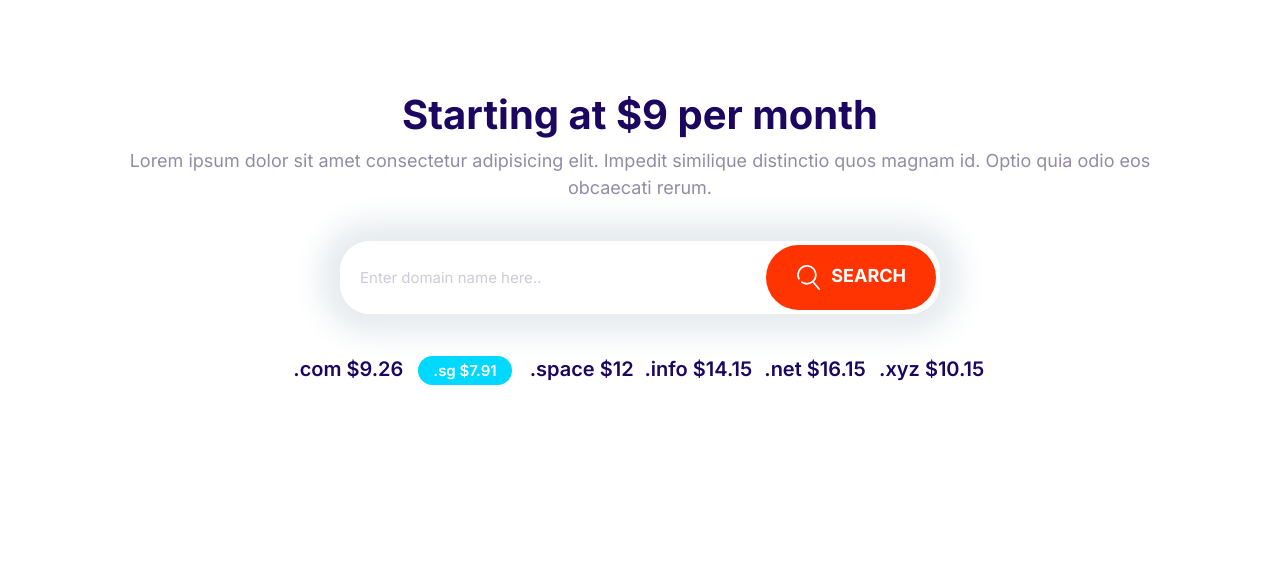
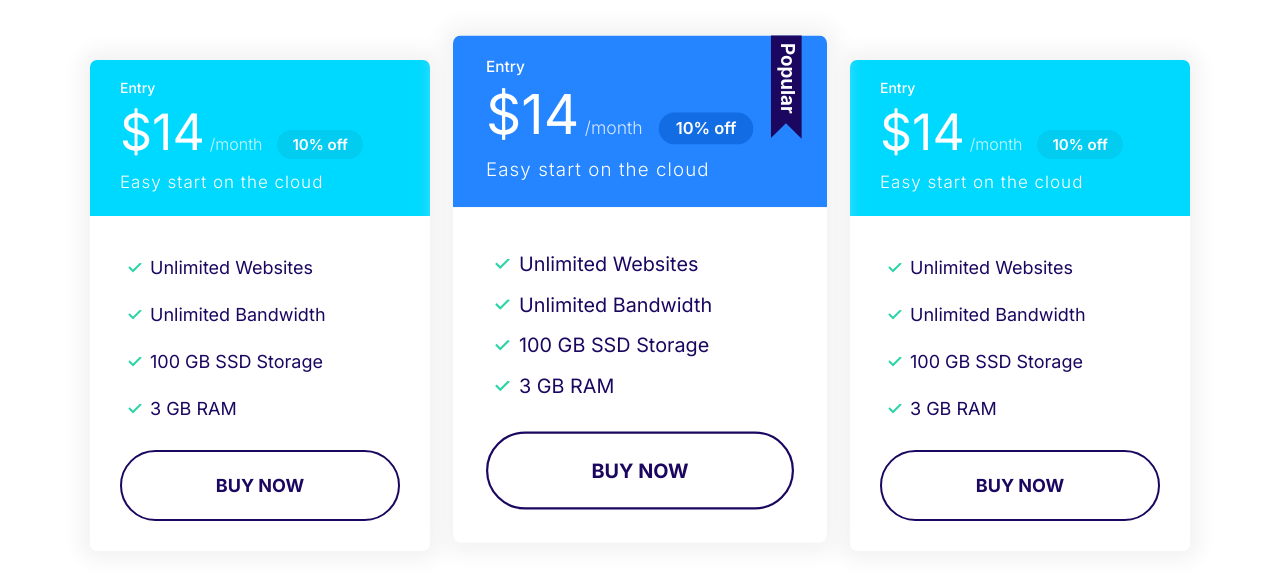
Before and after one commit to 90arch/archit, a plain HTML site: page index.html in a window 1280 px wide. Drawn offline with Linux system fonts and the light colour scheme.

Commit message:
Created block plans component.

```diff
--- a/css/styles.css
+++ b/css/styles.css
@@ -282,12 +282,19 @@ a {
   color: #fff;
 }
 
+.card--primary .badge--primary {
+  background: #126de4;
+}
+
 .card--secondary .card__header {
   background: var(--color-secondary);
   color: #fff;
 }
 
 /* Plans */
+.plan {
+  transition: transform 0.2s ease-out;
+}
 
 .plan__name {
   color: #fff;
@@ -317,6 +324,17 @@ a {
 .card--secondary .badge--secondary {
   background: #02cdf1;
 }
+.plan--popular {
+  transform: scale(1.1);
+  transition: transform 0.2s ease-out;
+}
+.plan--popular:hover {
+  transform: scale(1.15);
+}
+.plan:hover {
+  transform: scale(1.05);
+}
+
 .plan--popular .card__header {
   position: relative;
 }
@@ -647,3 +665,13 @@ a {
     grid-template-columns: repeat(auto-fit, minmax(10rem, 1fr));
   }
 }
+
+/* Plans Block */
+
+.block-plans .grid {
+  gap: 8rem 4rem;
+}
+.block-plans .card {
+  max-width: 500px;
+  margin: 0 auto;
+}
--- a/index.html
+++ b/index.html
@@ -19,37 +19,71 @@
     />
   </head>
   <body>
-    <section class="block container block-domain">
-      <header class="block__header">
-        <h2>Starting at $9 per month</h2>
-        <p>
-          Lorem ipsum dolor sit amet consectetur adipisicing elit. Impedit
-          similique distinctio quos magnam id. Optio quia odio eos obcaecati
-          rerum.
-        </p>
-      </header>
-      <div class="input-group">
-        <input
-          type="text"
-          class="input"
-          placeholder="Enter domain name here.."
-        />
-        <button class="btn btn--accent" type="submit">
-          <svg class="icon icon--white">
-            <use xlink:href="images/sprite.svg#search"></use></svg
-          >Search
-        </button>
+    <section class="block container block-plans">
+      <div class="grid grid--1x3 block-plans">
+        <div class="plan">
+          <div class="card card--secondary">
+            <header class="card__header">
+              <h3 class="plan__name">Entry</h3>
+              <span class="plan__price">$14</span>
+              <span class="plan__billing-cycle">/month</span>
+              <span class="badge badge--secondary badge--small">10% off</span>
+              <span class="plan__description">Easy start on the cloud</span>
+            </header>
+            <div class="card__body">
+              <ul class="list list--tick">
+                <li class="list__item">Unlimited Websites</li>
+                <li class="list__item">Unlimited Bandwidth</li>
+                <li class="list__item">100 GB SSD Storage</li>
+                <li class="list_item">3 GB RAM</li>
+              </ul>
+              <a class="btn btn--outline btn--block" href="#">Buy Now</a>
+            </div>
+          </div>
+        </div>
+
+        <div class="plan--popular">
+          <div class="card card--primary">
+            <header class="card__header">
+              <h3 class="plan__name">Entry</h3>
+              <span class="plan__price">$14</span>
+              <span class="plan__billing-cycle">/month</span>
+              <span class="badge badge--primary badge--small">10% off</span>
+              <span class="plan__description">Easy start on the cloud</span>
+            </header>
+            <div class="card__body">
+              <ul class="list list--tick">
+                <li class="list__item">Unlimited Websites</li>
+                <li class="list__item">Unlimited Bandwidth</li>
+                <li class="list__item">100 GB SSD Storage</li>
+                <li class="list_item">3 GB RAM</li>
+              </ul>
+              <a class="btn btn--outline btn--block" href="#">Buy Now</a>
+            </div>
+          </div>
+        </div>
+
+        <div class="plan">
+          <div class="card card--secondary">
+            <header class="card__header">
+              <h3 class="plan__name">Entry</h3>
+              <span class="plan__price">$14</span>
+              <span class="plan__billing-cycle">/month</span>
+              <span class="badge badge--secondary badge--small">10% off</span>
+              <span class="plan__description">Easy start on the cloud</span>
+            </header>
+            <div class="card__body">
+              <ul class="list list--tick">
+                <li class="list__item">Unlimited Websites</li>
+                <li class="list__item">Unlimited Bandwidth</li>
+                <li class="list__item">100 GB SSD Storage</li>
+                <li class="list_item">3 GB RAM</li>
+              </ul>
+              <a class="btn btn--outline btn--block" href="#">Buy Now</a>
+            </div>
+          </div>
+        </div>
       </div>
-      <ul class="list block-domain__prices">
-        <li>.com $9.26</li>
-        <li>
-          <span class="badge badge--secondary badge--small">.sg $7.91</span>
-        </li>
-        <li>.space $12</li>
-        <li>.info $14.15</li>
-        <li>.net $16.15</li>
-        <li>.xyz $10.15</li>
-      </ul>
     </section>
   </body>
 </html>
```
Also changed, not shown: components/block-plans.html (added, +66 -0 lines), components/plan.html (+0 -1 lines).
